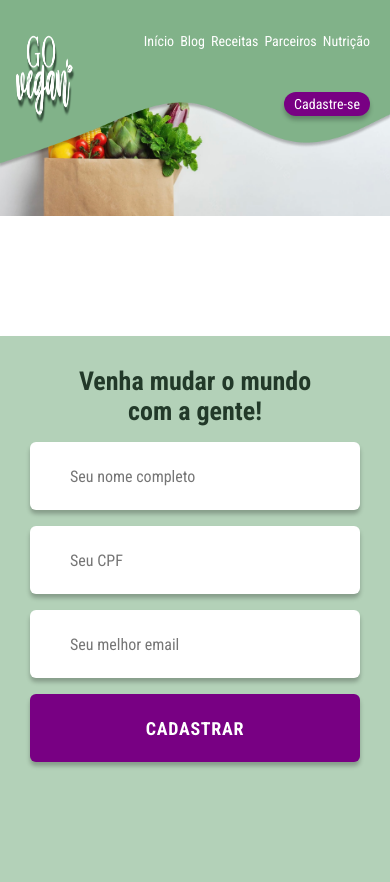
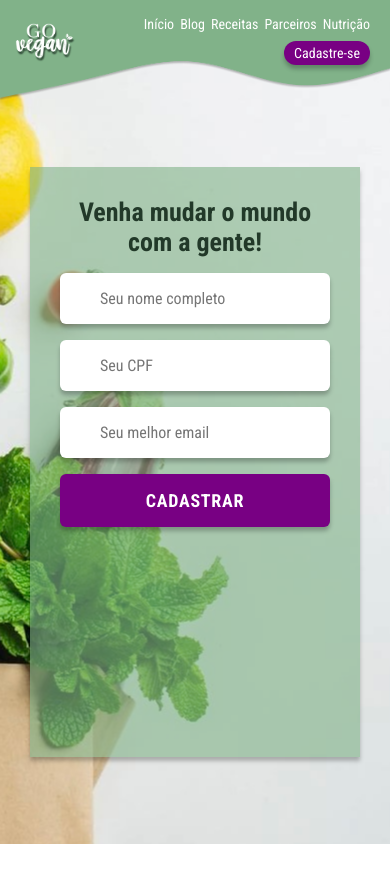
Before and after one commit to julianasinnott/goVegan, a React (Vite) app: page /cadastro in a window 390 px wide. Shown: the top 882 px of the page. After the commit the page ends 844 px from the top, so only its background shows below. Built offline with nearby package versions, Linux system fonts and the light colour scheme.

Commit message:
feat: update  responsive design of register user page

```diff
--- a/src/components/Header/index.css
+++ b/src/components/Header/index.css
@@ -1,6 +1,5 @@
 .header {
   width: 100vw;
-  height: 20%;
   display: flex;
   justify-content: space-between;
   position: fixed;
--- a/src/components/SearchInput/index.css
+++ b/src/components/SearchInput/index.css
@@ -23,7 +23,6 @@
 }
 
 .search-icon {
-  cursor: pointer;
   position: absolute;
   top: 2px;
   right: 2px;
--- a/src/pages/RegisterPage/index.css
+++ b/src/pages/RegisterPage/index.css
@@ -1,7 +1,7 @@
 .register {
   width: 100vw;
-  height: 100vh;
-  background: url(/assets/register-background.png) no-repeat center/100%;
+  min-height: 100vh;
+  background: url(/assets/register-background.png) no-repeat center;
   display: flex;
   justify-content: end;
   padding-top: 120px;
@@ -10,6 +10,7 @@
 .register__form {
   padding: 40px 40px 50px;
   width: 50%;
+
   display: flex;
   justify-content: center;
   align-items: center;
@@ -18,26 +19,26 @@
 .form__inputs {
   display: flex;
   width: 464px;
-  height: 530px;
+  height: 420px;
   flex-direction: column;
-  gap: 26px;
+  gap: 20px;
   background-color: var(--formBackground);
-  padding: 50px 34px;
+  padding: 28px 34px 10px;
   box-shadow: var(--shadow);
   border-radius: 8px;
 }
 
 .register__form__title {
   text-align: center;
+  font-size: 28px;
   color: var(--secundary);
 }
 
 .input {
   background-color: var(--white);
   box-shadow: var(--shadow);
-  height: 68px;
   border-radius: 6px;
-  padding: 10px 40px;
+  padding: 16px 40px;
   color: var(--tertiary);
   font-size: 16px;
 }
--- a/src/pages/RegisterPage/index.jsx
+++ b/src/pages/RegisterPage/index.jsx
@@ -26,7 +26,6 @@ export function RegisterPage() {
   return(
     <div className="register">
       <Header type={"USER"} />
-      <div className='space'></div>
       <div className="register__form">
         <form className='form__inputs' action="https://formsubmit.co/julianasinnott@outlook.com" method="POST">
           <h1 className='register__form__title'>
--- a/src/pages/RegisterPage/responsive.css
+++ b/src/pages/RegisterPage/responsive.css
@@ -1,6 +1,6 @@
 @media only screen and (max-width:1029px) {
   .register {
-    background: url(/assets/register-background.png) no-repeat center/100% 100%;
+    background: url(/assets/register-background.png) no-repeat center;
   }
   .form__inputs {
     padding: 30px;
@@ -23,21 +23,59 @@
   }
 }
 
-@media only screen and (max-width:720px) {
+@media only screen and (max-width:800px) {
   .register {
     height: min-content;
-    background: url(/assets/register-background.png) no-repeat top/100%;
+    background: url(/assets/register-background.png) no-repeat left top 100% auto;
     flex-direction: column;
-  }
-  .space {
-    height: 55.4vw;
   }
   .register__form {
     width: 100%;
-    padding: 0;
+    padding: 30px;
   }
   .form__inputs {
     width: 100%;
     border-radius: 0;
   }
 }
+
+@media only screen and (max-width:630px) {
+  .register {
+    padding-top: 80px;
+  }
+}
+
+@media only screen and (max-width:550px) {
+  .register {
+    justify-content: center;
+  }
+}
+
+@media only screen and (max-width:380px) {
+  .register {
+    justify-content: center;
+  }
+  .register__form {
+    width: 100%;
+    padding: 20px;
+  }
+}
+
+
+@media only screen and (max-width:355px) {
+  .register__form__title {
+    font-size: 24px;
+  }
+}
+
+@media only screen and (max-width:335px) {
+  .register__form {
+    padding: 10px;
+  }
+  .register__form__title {
+    font-size: 22px;
+  }
+  .form__inputs {
+    padding: 34px 20px 20px;
+  }
+}
```
